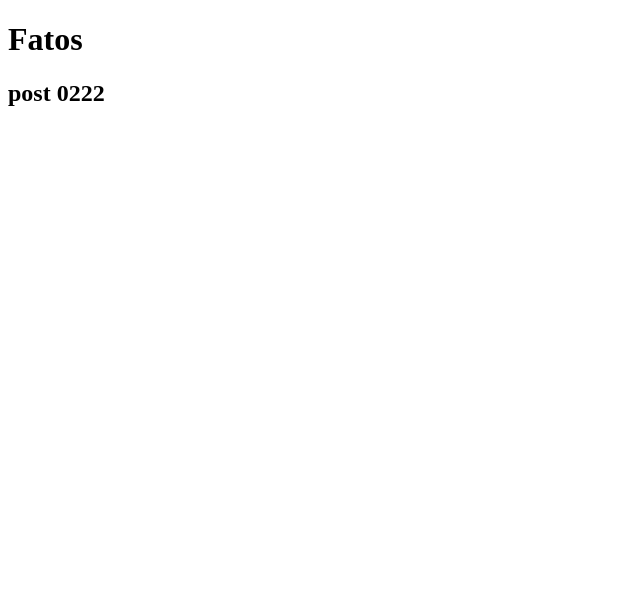
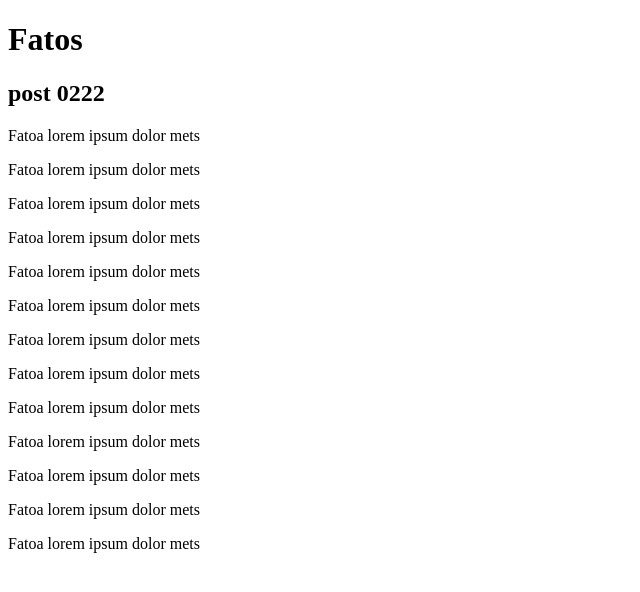
Before and after one commit to ggotuzzo/aulagithub, a plain HTML site: page fatos.html in a window 1280 px wide. Shown: the whole page, without its empty margins (0-640 px from the left). Drawn offline with Linux system fonts and the light colour scheme.

Commit message:
atualizado página fatos

```diff
--- a/fatos.html
+++ b/fatos.html
@@ -9,6 +9,19 @@
 <body>
     <h1>Fatos</h1>
     <h2>post 0222</h2>
+    <p>Fatoa lorem ipsum dolor mets</p>
+    <p>Fatoa lorem ipsum dolor mets</p>
+    <p>Fatoa lorem ipsum dolor mets</p>
+    <p>Fatoa lorem ipsum dolor mets</p>
+    <p>Fatoa lorem ipsum dolor mets</p>
+    <p>Fatoa lorem ipsum dolor mets</p>
+    <p>Fatoa lorem ipsum dolor mets</p>
+    <p>Fatoa lorem ipsum dolor mets</p>
+    <p>Fatoa lorem ipsum dolor mets</p>
+    <p>Fatoa lorem ipsum dolor mets</p>
+    <p>Fatoa lorem ipsum dolor mets</p>
+    <p>Fatoa lorem ipsum dolor mets</p>
+    <p>Fatoa lorem ipsum dolor mets</p>
 
 </body>
 </html>
```
